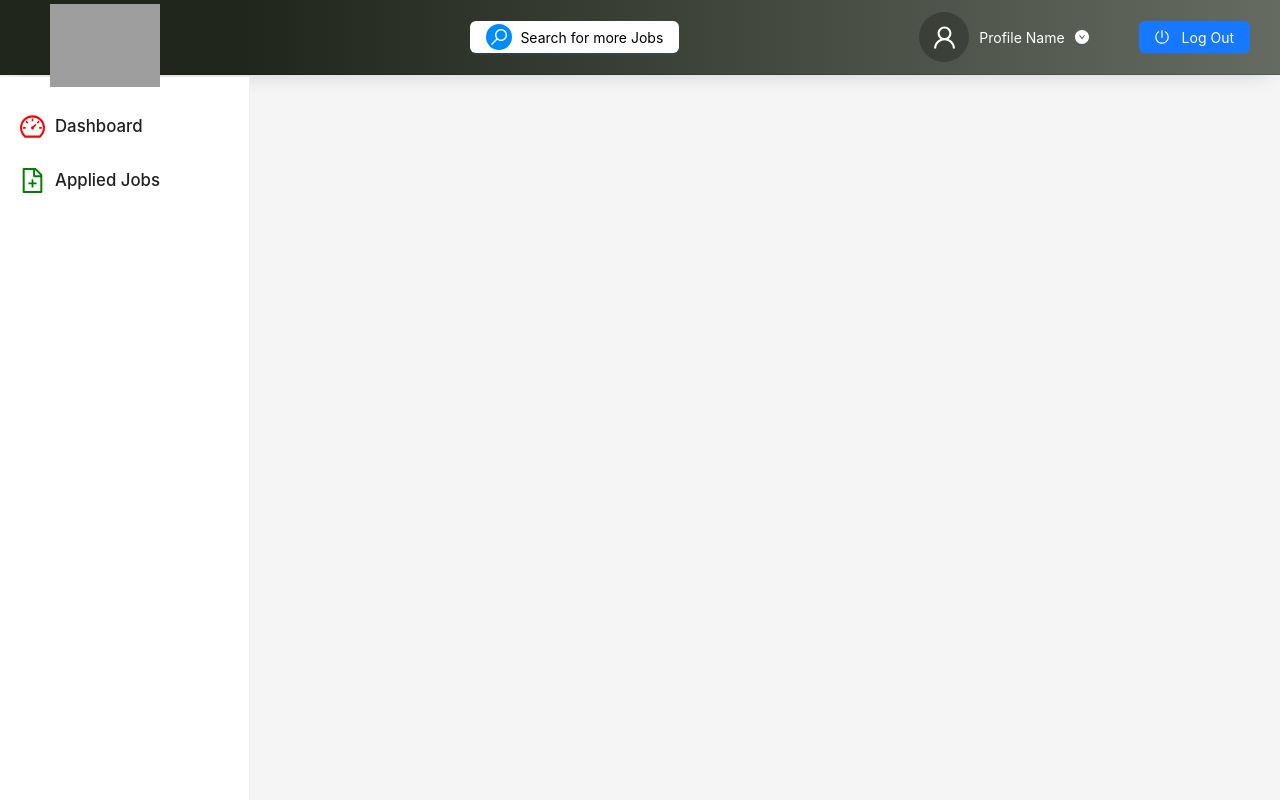
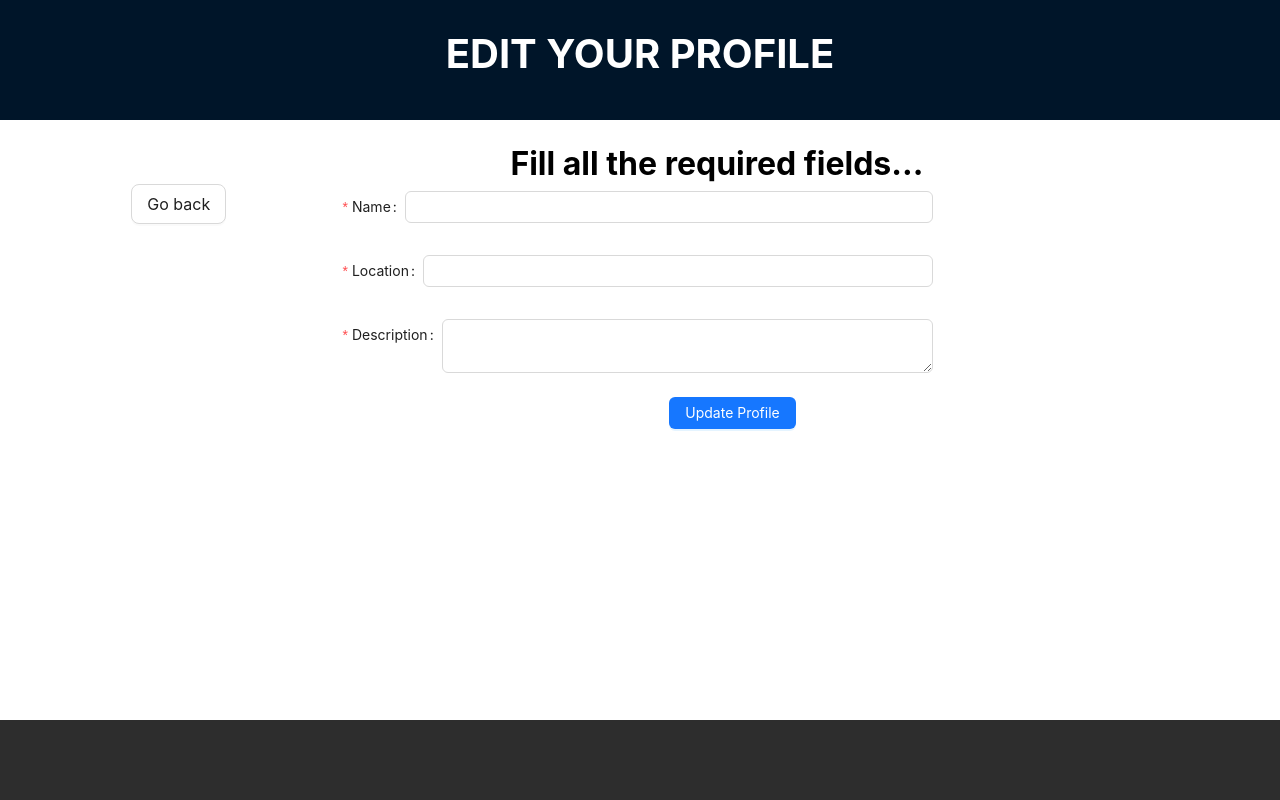
Before and after one commit to rupamsasmal6636/Job-Portal, a React (Create React App) app in the folder reactapp/: page /empeditprofile in a window 1280 px wide. Shown: the top 800 px of the page. Built offline with nearby package versions, Linux system fonts and the light colour scheme; grey boxes are pictures that could not be loaded.

Commit message:
adding employer profile

```diff
--- a/reactapp/src/App.js
+++ b/reactapp/src/App.js
@@ -21,6 +21,8 @@ import Contact from "./Pages/LandingPage/Components/Contact";
 import Login1 from "./Pages/LandingPage/Components/Login";
 import JobSearchPage from './Pages/JobSearch/JobSearchPage';
 import JobseekerDashboard from "./Pages/Dashboard/Jobseeker_Dashboard/JobseekerDashboard";
+import EmployerProfile from './Pages/Employer/Components/EmployerProfile';
+import EmployerEditProfile from './Pages/Employer/Components/EmployerEditProfile';
 
 function App() {
   return (
@@ -59,10 +61,17 @@ function App() {
     </BrowserRouter> */}
 
    {/*  <JobSearchPage /> */}
+   <BrowserRouter>
+       <Routes>
+          <Route path="/empeditprofile" element={<EmployerEditProfile />} />
+          <Route path="/empprofile/:id" element={<EmployerProfile />} />
+        </Routes>
 
-    <BrowserRouter>
+      </BrowserRouter>
+
+    {/*<BrowserRouter>
            <JobseekerDashboard />
-    </BrowserRouter>
+  </BrowserRouter>*/}
     </div>
   );
 }
--- /dev/null
+++ b/reactapp/src/Pages/Employer/Components/EmployerEditProfile.js
@@ -0,0 +1,119 @@
+import React , {useEffect, useState} from 'react'
+import { Layout, Space ,Button ,Form, Input,Col, Row} from 'antd';
+import { useNavigate } from "react-router-dom";
+import Footer from '../../LandingPage/Components/Footer';
+//import axios from "axios";
+const { Header, footer, Content } = Layout;
+
+const headerStyle = {
+  color:"White",
+  textAlign: 'center',
+  height: '15vh',
+  padding: 30,
+  lineHeight: '10vh',
+  };
+
+const contentStyle = {
+  textAlign: 'center',
+  padding: '25px',
+  minHeight: '75vh',
+  lineHeight: '120px',
+  color: 'black',
+  backgroundColor: 'white',
+};
+const footerStyle = {
+  textAlign: 'left',
+  color: '#fff',
+  backgroundColor: 'black',
+};
+
+const layout = {
+  labelCol: { span: 60 , },
+  wrapperCol: { span: 60 ,},
+};
+
+const validateMessages = {
+  required: '${label} is required!',
+  types: {
+    email: '${label} is not a valid email!',
+    number: '${label} is not a valid number!',
+  },
+  number: {
+    range: '${label} must be greater than ${min} ',
+  },
+};
+
+export default function EmployerEditProfile() {
+  //const [employer,setEmployer]=useState({});
+  const onFinish = (values) => {
+    console.log(values);
+    //putemployer(values);
+  };
+   //const putemployer=(data)=>{
+  //axios.put(`${url}/employers`,data).then(
+    //(response)=>{
+       //setEmployer(response.data);
+    //},
+    //(error)=>{
+      //console.log(error);
+      //toast.error("something went wrong");
+    //}
+  //);
+//};
+
+
+  const navigate = useNavigate();
+  return (
+    <div>
+    <Space direction="vertical" style={{ width: '100%' }} size={[0, 48]}>
+        <Layout>
+                <Header style={headerStyle}><h1><b>EDIT YOUR PROFILE</b></h1></Header>
+                <Content style={contentStyle}>
+                <Row>
+                        <Col span={6}>
+
+                        <div >
+                          <Button  size="large" onClick={() => navigate(-1)}>
+                            Go back
+                          </Button>
+                         </div>
+                         </Col>
+                         <Col span={15} >
+                         <div >
+                              <h2><b>Fill all the required fields...</b></h2>
+                          </div>
+                              <Form
+                                 {...layout}
+                                  name="nest-messages"
+                                  onFinish={onFinish}
+                                 style={{ maxWidth: 600 }}
+                                  validateMessages={validateMessages}
+                              >
+                              <Form.Item name={['employer', 'name']} label="Name" rules={[{ required: true }] } id="name"
+                              >
+                              <Input />
+                              </Form.Item>
+
+                              <Form.Item name={['employer', 'location']} label="Location" rules={[{ required: true }]} id="location"
+                              >
+                              <Input />
+                              </Form.Item>
+                              <Form.Item name={['employer', 'description']} label="Description" rules={[{ required: true }]} id="description"
+                              >
+                              <Input.TextArea />
+                              </Form.Item>
+                              <Form.Item wrapperCol={{ ...layout.wrapperCol, offset: 8 }}>
+                              <Button type="primary" htmlType="submit" >
+                              Update Profile
+                              </Button>
+                            </Form.Item>
+                            </Form>
+                            </Col>
+                            </Row>
+                        </Content>
+                <Footer/>
+            </Layout>
+    </Space>
+</div>
+  )
+}
--- /dev/null
+++ b/reactapp/src/Pages/Employer/Components/EmployerProfile.js
@@ -0,0 +1,63 @@
+import React,{useState}   from 'react'
+//import axios from "axios";
+import { Layout, Modal , Descriptions} from 'antd';
+import { useNavigate } from "react-router-dom";
+
+const {  Content } = Layout;
+
+const contentStyle = {
+  padding:25,
+  textAlign: 'center',
+  minHeight: '50vh',
+  lineHeight: '5vh',
+  overflow: 'auto',
+  backgroundColor:"#E7E3F7",
+
+};
+
+export default function EmployerProfile() {
+    const navigate = useNavigate();
+    const [modal2Open, setModal2Open] = useState(true);
+  //const [employer,setEmployer]=useState({});
+  //const { employerId } = useParams();
+  //const getemployerbyid=(employerId)=>{
+  //axios.get(`${url}/employers/${employerId}`).then(
+    //(response)=>{
+      // console.log(response.data);
+      // setEmployer(response.data);
+    //},
+    //(error)=>{
+      //console.log(error);
+      //toast.error("something went wrong");
+    //}
+  //);
+//};
+//useEffect(()=>{
+    //getemployerbyid();
+//},[]);
+  return (
+    <div>
+    <Modal
+        title="Employer Profile"
+        centered
+        open={modal2Open}
+        onOk={() => {setModal2Open(false)
+                    navigate(-1)}}
+        onCancel={()=> {setModal2Open(false)
+                        navigate(-1)}}
+        width={1000}
+    >
+      <Content style={contentStyle}>
+          <div >
+                  <Descriptions title="Employer's Info" column={1}>
+                  <Descriptions.Item label="Name">Employer Name</Descriptions.Item>
+                  <Descriptions.Item label="Location" >Address...</Descriptions.Item>
+                  <br/>
+                  <Descriptions.Item label="Description" >Lorem ipsum dolor sit amet consectetur adipisicing elit. Fugiat saepe alias omnis magnam nemo explicabo totam</Descriptions.Item>
+                  </Descriptions>
+          </div>
+          </Content>
+    </Modal>
+</div>
+)
+}
```
